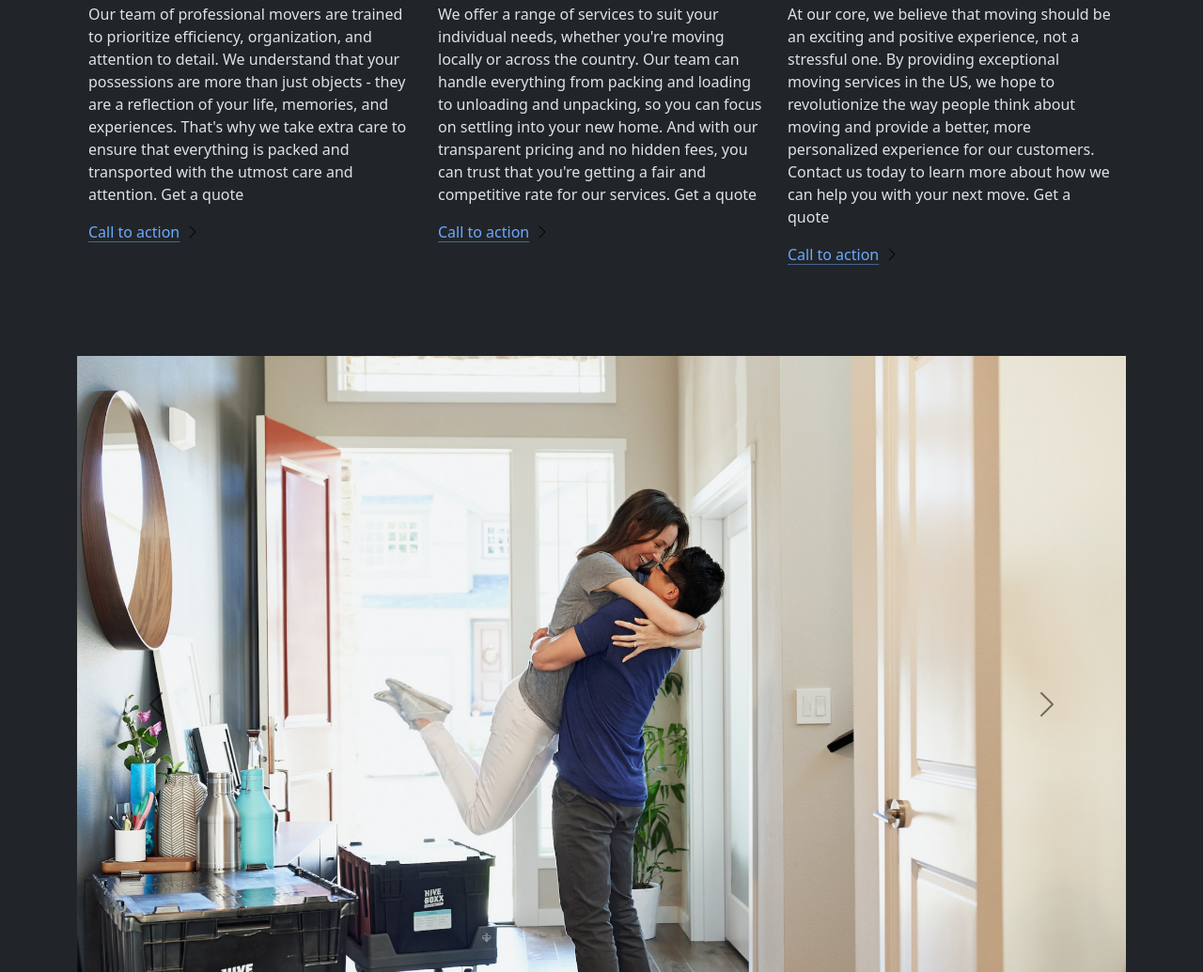
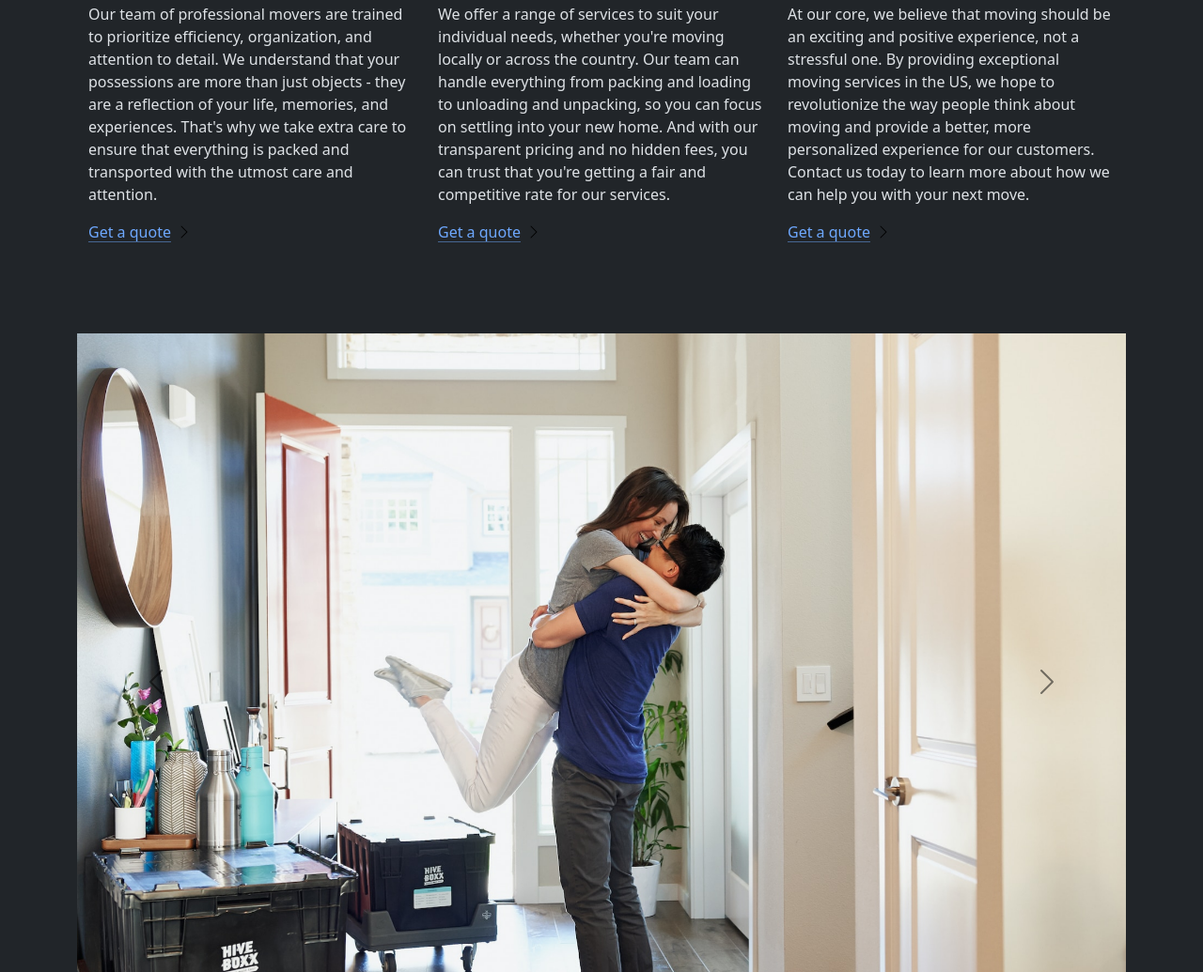
Before and after one commit to Sahil-Build/move-IT-, a plain HTML site: page index.html in a window 1280 px wide. Shown: the part 1063-2098 px from the top of the page at 94% size. Drawn offline with nearby package versions, Linux system fonts and the light colour scheme.

Commit message:
Update index.html

```diff
--- a/index.html
+++ b/index.html
@@ -89,19 +89,16 @@
 
 <div class="container px-4 py-5" id="featured-3"> <h2 class="pb-2 border-bottom">Why choose us?</h2> <div class="row g-4 py-5 row-cols-1 row-cols-lg-3"> <div class="feature col"> <div class="feature-icon d-inline-flex align-items-center justify-content-center text-bg-primary bg-gradient fs-2 mb-3"> <img src="briefcase.svg" alt="briefcase" height="30px"><use xlink:href="#collection"></use></svg> </div> <h3 class="fs-2 text-body-emphasis">Professional
 </h3> <p>Our team of professional movers are trained to prioritize efficiency, organization, and attention to detail. We understand that your possessions are more than just objects - they are a reflection of your life, memories, and experiences. That's why we take extra care to ensure that everything is packed and transported with the utmost care and attention.
+</p> <a href="#" class="icon-link">
 Get a quote
-</p> <a href="#" class="icon-link">
-Call to action
 <img src="chevron-right.svg" alt="right arrow"></a> </div> <div class="feature col"> <div class="feature-icon d-inline-flex align-items-center justify-content-center text-bg-primary bg-gradient fs-2 mb-3"> <img src="bus-front.svg" alt="front of the bus" height="30"><use xlink:href="#people-circle"></use></svg> </div> <h3 class="fs-2 text-body-emphasis">Countrywide
 </h3> <p>We offer a range of services to suit your individual needs, whether you're moving locally or across the country. Our team can handle everything from packing and loading to unloading and unpacking, so you can focus on settling into your new home. And with our transparent pricing and no hidden fees, you can trust that you're getting a fair and competitive rate for our services.
+</p> <a href="#" class="icon-link">
 Get a quote
-</p> <a href="#" class="icon-link">
-Call to action
 <img src="chevron-right.svg" alt="right arrow"></a> </div> <div class="feature col"> <div class="feature-icon d-inline-flex align-items-center justify-content-center text-bg-primary bg-gradient fs-2 mb-3"> <img src="chat-square-heart.svg" alt="heart icon" height="30"><use xlink:href="#toggles2"></use></svg> </div> <h3 class="fs-2 text-body-emphasis">Personal Touch
 </h3> <p>At our core, we believe that moving should be an exciting and positive experience, not a stressful one. By providing exceptional moving services in the US, we hope to revolutionize the way people think about moving and provide a better, more personalized experience for our customers. Contact us today to learn more about how we can help you with your next move.
+</p> <a href="#" class="icon-link">
 Get a quote
-</p> <a href="#" class="icon-link">
-Call to action
 <img src="chevron-right.svg" alt="right arrow"></a> </div> </div> </div>
 
 
```
